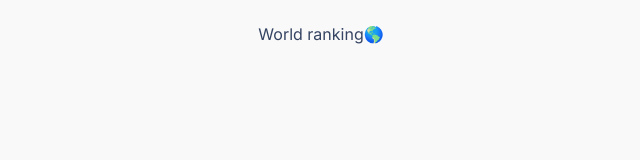
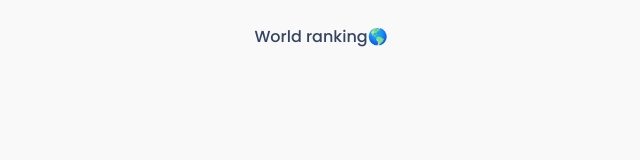
Before and after one commit to camilogarcesv/example-app, a Next.js app: page /country in a window 1280 px wide. Shown: the top 160 px of the page, without its empty margins (319-959 px from the left). Built offline with nearby package versions, Linux system fonts and the light colour scheme.

Commit message:
chore: styles updated to relatives measures

```diff
--- a/app/country/[id]/Country.module.css
+++ b/app/country/[id]/Country.module.css
@@ -1,59 +1,59 @@
 .container {
   display: grid;
-  gap: 24px;
+  gap: 1.5rem;
   grid-template-columns: repeat(1, 1fr);
 }
 
 .overview_panel {
   background-color: var(--background-color-light);
-  border-radius: 8px;
+  border-radius: 0.5rem;
   box-shadow: var(--box-shadow);
-  padding: 20px;
+  padding: 1.25rem;
 }
 
 .overview_name {
-  font-size: 32px;
+  font-size: 2rem;
   margin-bottom: 0;
   text-align: center;
 }
 
 .overview_region {
-  font-size: 14px;
+  font-size: 0.875rem;
   font-weight: 300;
-  margin-bottom: 24px;
-  margin-top: 4px;
+  margin-bottom: 1.5rem;
+  margin-top: 0.25rem;
   text-align: center;
 }
 
 .overview_numbers {
   display: grid;
-  gap: 16px;
+  gap: 1rem;
   grid-template-columns: 1fr 1fr;
   text-align: center;
 }
 
 .overview_label {
   color: var(--text-color-secondary);
-  font-size: 14px;
+  font-size: 0.875rem;
 }
 
 .details_panel {
   background-color: var(--background-color-light);
-  border-radius: 8px;
+  border-radius: 0.5rem;
   box-shadow: var(--box-shadow);
 }
 
 .details_panel_heading {
   margin: 0;
   padding-bottom: 0;
-  padding: 20px;
+  padding: 1.25rem;
 }
 
 .details_panel_row {
   border-bottom: 1px solid #e0e0e0;
   display: flex;
   justify-content: space-between;
-  padding: 20px;
+  padding: 1.25rem;
 }
 
 .details_panel_label {
@@ -68,14 +68,13 @@
   color: var(--text-color);
   text-decoration: underline;
   font-weight: bold;
-  /* display: block; */
 }
 
 @media screen and (min-width: 720px) {
   .container {
     display: grid;
     grid-template-columns: repeat(12, 1fr);
-    gap: 24px;
+    gap: 1.5rem;
   }
 
   .container_left {
--- a/app/layout.tsx
+++ b/app/layout.tsx
@@ -1,12 +1,15 @@
 import '../styles/globals.css';
-import { Inter } from 'next/font/google';
+import { Poppins } from 'next/font/google';
 import Wrapper from '../components/Wrapper/Wrapper';
 
 type LayoutProps = {
   children: React.ReactNode;
 };
 
-const inter = Inter({ subsets: ['latin'] });
+const poppins = Poppins({
+  subsets: ['latin'],
+  weight: ['300', '500', '700'],
+});
 
 export const metadata = {
   title: 'All Countries',
@@ -16,7 +19,7 @@ export const metadata = {
 export default function RootLayout({ children }: LayoutProps) {
   return (
     <html lang="en">
-      <body className={inter.className}>
+      <body className={poppins.className}>
         <Wrapper>{children}</Wrapper>
       </body>
     </html>
--- a/components/Wrapper/Wrapper.module.css
+++ b/components/Wrapper/Wrapper.module.css
@@ -4,12 +4,12 @@
   height: 100vh;
   margin: 0 auto;
   max-width: 1100px;
-  padding: 24px;
+  padding: 1.5rem;
 }
 
 .header {
   display: flex;
   justify-content: center;
   align-items: center;
-  margin-bottom: 32px;
+  margin-bottom: 2rem;
 }
--- a/styles/globals.css
+++ b/styles/globals.css
@@ -1,9 +1,6 @@
-@import url("https://fonts.googleapis.com/css2?family=Poppins:wght@300;500;700&display=swap");
-
 :root {
   --max-width: 1100px;
-  --border-radius: 12px;
-  --font-family: "Poppins", sans-serif;
+  --border-radius: 1.2rem;
   --box-shadow: 0px 2px 8px rgba(0, 0, 0, 0.05);
 
   --text-color: #354463;
@@ -13,6 +10,7 @@
 
   --background-color: #f9f9f9;
   --background-color-dark: #eef3f6;
+
 }
 
 
@@ -26,9 +24,12 @@ html,
 body {
   max-width: 100vw;
   overflow-x: hidden;
-  font-family: var(--font-family);
   background-color: var(--background-color);
   color: var(--text-color);
+}
+
+html {
+  font-size: clamp(16px, 2vmin, 25px);
 }
 
 a {
```
Also changed, not shown: components/CountriesTable/CountriesTable.module.css (+15 -10 lines), components/CountriesTable/CountriesTable.tsx (+0 -13 lines).
